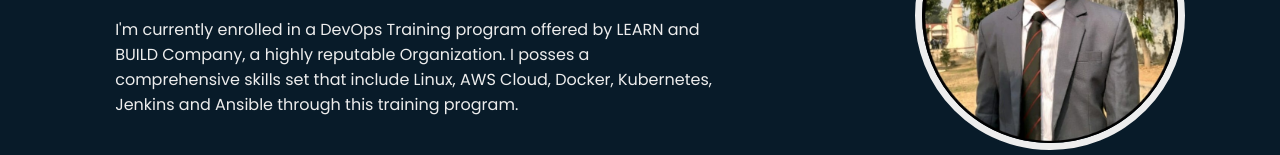
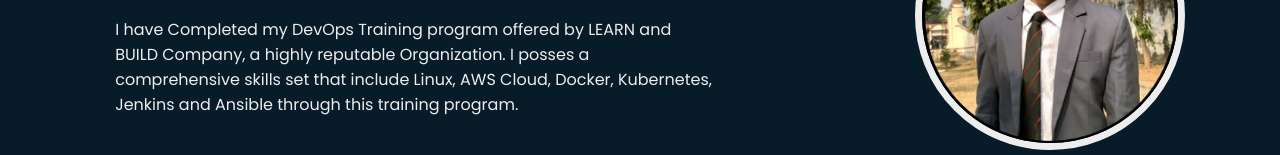
Before and after one commit to ravikant-85/my-portfolio, a plain HTML site: page index.html in a window 1280 px wide. Shown: the part 382-537 px from the top of the page. Drawn offline with nearby package versions, Linux system fonts and the light colour scheme.

Commit message:
Update index.html

```diff
--- a/index.html
+++ b/index.html
@@ -30,7 +30,7 @@
             <div class="text-animate">
                 <h3>DevOps Engineer & Cloud Computing</h3>
             </div>
-            <p>I'm currently enrolled in a DevOps Training program offered by LEARN and BUILD Company, a highly
+            <p>I have Completed my DevOps Training program offered by LEARN and BUILD Company, a highly
                 reputable Organization.
                 I posses a comprehensive skills set that include Linux, AWS Cloud, Docker, Kubernetes, Jenkins and Ansible
                 through this training program.</p>
```
